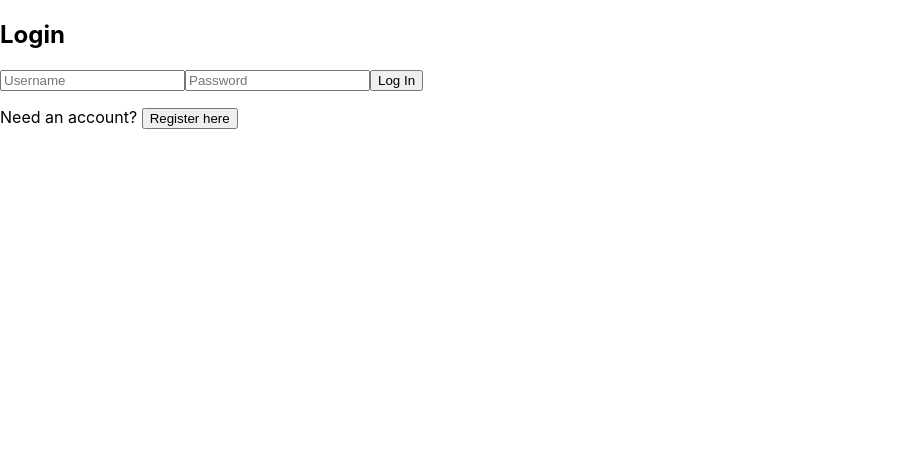
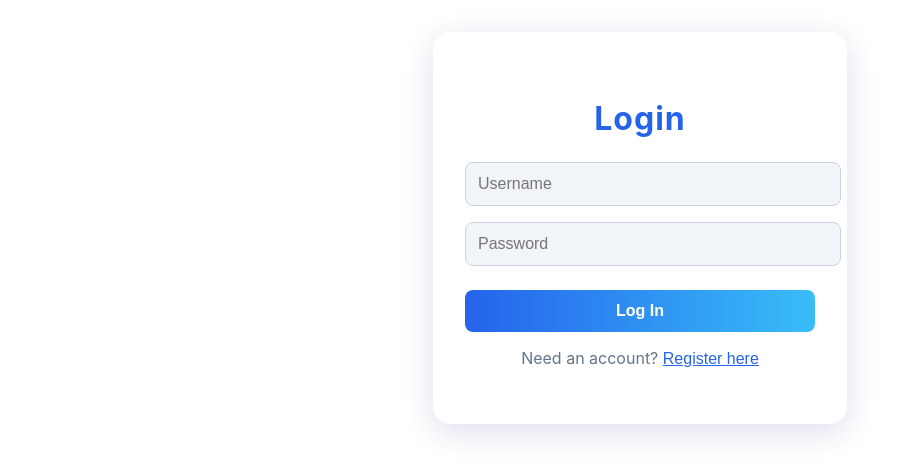
Before and after one commit to drakovi/csc394public, a React (Create React App) app in the folder frontend/: page / in a window 1280 px wide. Shown: the top 476 px of the page, without its empty margins (0-915 px from the left). Built offline with nearby package versions, Linux system fonts and the light colour scheme.

Commit message:
login page updated

```diff
--- /dev/null
+++ b/frontend/src/components/LoginRegister.css
@@ -0,0 +1,98 @@
+.login-card {
+  background: rgba(255, 255, 255, 0.95);
+  border-radius: 18px;
+  box-shadow: 0 8px 32px 0 rgba(31, 38, 135, 0.15);
+  padding: 2.5rem 2rem;
+  max-width: 350px;
+  width: 100%;
+  margin: 2rem auto;
+  display: flex;
+  flex-direction: column;
+  align-items: center;
+}
+
+.login-card h2 {
+  color: #2563eb;
+  margin-bottom: 1.5rem;
+  font-size: 2rem;
+  font-weight: 700;
+  letter-spacing: 1px;
+}
+
+.login-card form {
+  width: 100%;
+  display: flex;
+  flex-direction: column;
+  gap: 1rem;
+}
+
+.login-card input {
+  border: 1px solid #cbd5e1;
+  border-radius: 8px;
+  padding: 0.75rem;
+  width: 100%;
+  font-size: 1rem;
+  background: #f1f5f9;
+  transition: border 0.2s;
+}
+
+.login-card input:focus {
+  border: 1.5px solid #2563eb;
+  outline: none;
+  background: #fff;
+}
+
+.login-card button[type="submit"] {
+  background: linear-gradient(90deg, #2563eb 0%, #38bdf8 100%);
+  color: #fff;
+  border: none;
+  border-radius: 8px;
+  padding: 0.75rem 1.5rem;
+  font-size: 1rem;
+  font-weight: 600;
+  cursor: pointer;
+  transition: background 0.2s, transform 0.2s;
+  margin-top: 0.5rem;
+}
+
+.login-card button[type="submit"]:hover {
+  background: linear-gradient(90deg, #1e40af 0%, #0ea5e9 100%);
+  transform: translateY(-2px) scale(1.03);
+}
+
+.login-card p {
+  margin-top: 1rem;
+  color: #64748b;
+}
+
+.login-card .switch-link {
+  color: #2563eb;
+  background: none;
+  border: none;
+  cursor: pointer;
+  text-decoration: underline;
+  font-size: 1em;
+  padding: 0;
+}
+
+.login-card .switch-link:hover {
+  color: #0ea5e9;
+}
+
+.login-card .message {
+  margin-top: 1rem;
+  color: #16a34a;
+  text-align: center;
+  font-weight: 500;
+}
+
+.message {
+  margin-top: 1rem;
+  text-align: center;
+  font-weight: 500;
+  color: #16a34a; /* default: green for success */
+}
+
+.message.error {
+  color: #dc2626; /* red for errors */
+}
--- a/frontend/src/components/LoginRegister.js
+++ b/frontend/src/components/LoginRegister.js
@@ -1,6 +1,7 @@
 import React, { useState, useEffect } from 'react';
 import axios from 'axios';
 import { useNavigate } from 'react-router-dom';
+import './LoginRegister.css';
 
 const LoginRegister = ({ setUser, logoutMessage, setLogoutMessage }) => {
   const [formType, setFormType] = useState('login');
@@ -32,13 +33,12 @@ const LoginRegister = ({ setUser, logoutMessage, setLogoutMessage }) => {
   };
 
   return (
-    <div className="p-4 border rounded max-w-md mx-auto mt-10 shadow">
-      <h2 className="text-xl font-bold mb-4">{formType === 'login' ? 'Login' : 'Register'}</h2>
-      <form onSubmit={handleSubmit} className="space-y-4">
+    <div className="login-card">
+      <h2>{formType === 'login' ? 'Login' : 'Register'}</h2>
+      <form onSubmit={handleSubmit}>
         <input
           type="text"
           placeholder="Username"
-          className="w-full p-2 border rounded"
           value={username}
           onChange={(e) => setUsername(e.target.value)}
           required
@@ -46,22 +46,27 @@ const LoginRegister = ({ setUser, logoutMessage, setLogoutMessage }) => {
         <input
           type="password"
           placeholder="Password"
-          className="w-full p-2 border rounded"
           value={password}
           onChange={(e) => setPassword(e.target.value)}
           required
         />
-        <button type="submit" className="bg-blue-600 text-white px-4 py-2 rounded">
+        <button type="submit">
           {formType === 'login' ? 'Log In' : 'Register'}
         </button>
       </form>
-      <p className="mt-3 text-sm text-center">
+      <p>
         {formType === 'login' ? 'Need an account?' : 'Already have an account?'}{' '}
-        <button onClick={() => setFormType(formType === 'login' ? 'register' : 'login')} className="text-blue-500 underline">
+        <button
+          type="button"
+          className="switch-link"
+          onClick={() => setFormType(formType === 'login' ? 'register' : 'login')}
+        >
           {formType === 'login' ? 'Register here' : 'Login here'}
         </button>
       </p>
-      {message && <p className="mt-2 text-green-600 text-center">{message}</p>}
+      {message && (
+        <p className={`message${message === 'Error occurred' ? ' error' : ''}`}>{message}</p>
+      )}
     </div>
   );
 };
```
